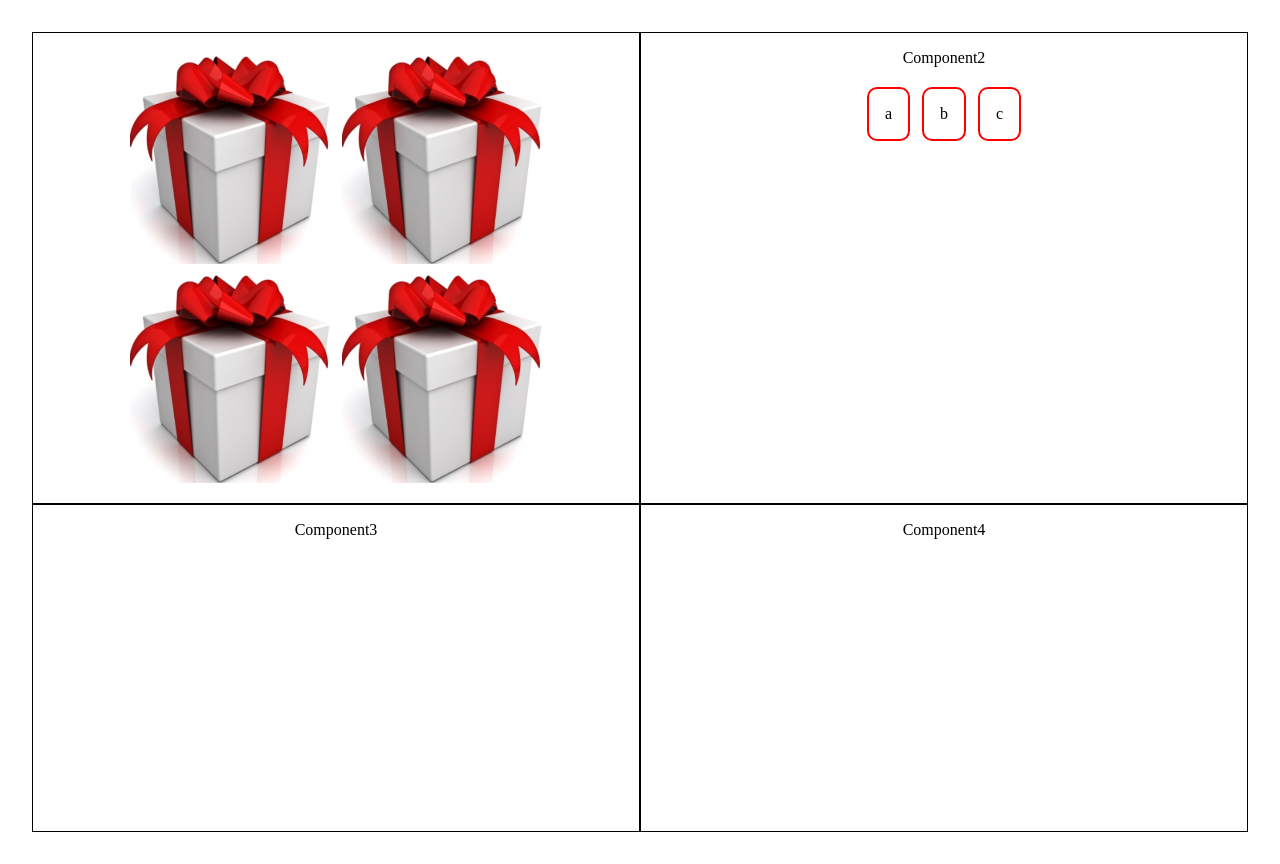
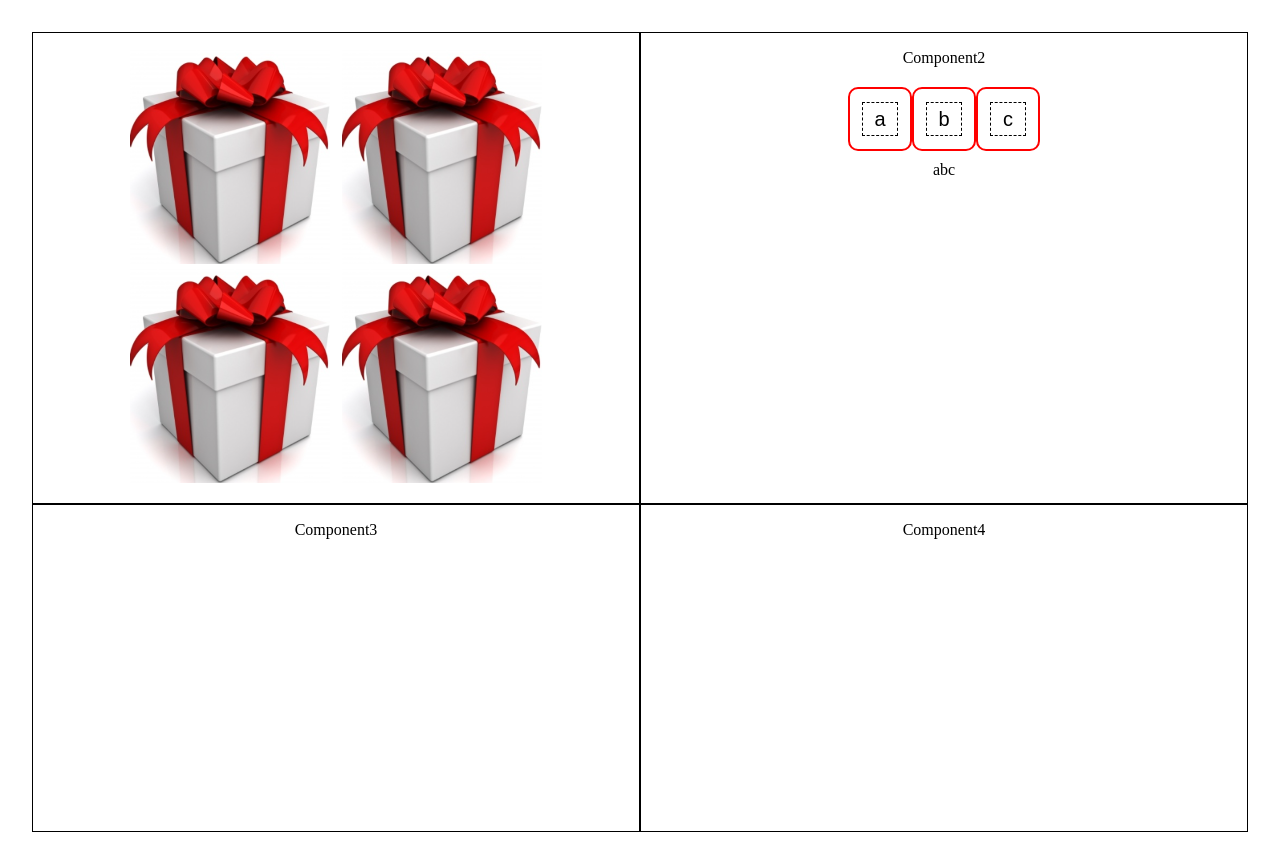
Before and after one commit to juanLude/react-interview-challenge, a React (Vite) app: page / in a window 1280 px wide. Built offline with nearby package versions, Linux system fonts and the light colour scheme.

Commit message:
finish challenge

```diff
--- a/src/Component2.css
+++ b/src/Component2.css
@@ -1,13 +1,42 @@
 .cell {
   border: 2px solid red;
   text-align: center;
-  padding: 16px;
-  margin: 6px;
+  /* padding: 16px; */
+  /* margin: 6px; */
   margin-top: 20px;
   border-radius: 10px;
+  width: 60px;
+  height: 60px;
+  display: flex;
+  align-items: center;
+  justify-content: center;
+  position: relative;
 }
 main {
   display: flex;
   align-items: center;
   justify-content: center;
 }
+
+.cell input {
+  width: 10px;
+  background: none;
+  border: 1px dashed;
+  cursor: pointer;
+  font-size: 20px;
+  width: 30px;
+  height: 30px;
+  text-align: center;
+}
+
+.plus {
+  cursor: pointer;
+  height: 50px;
+  position: absolute;
+  z-index: 1;
+  right: -7px;
+  width: 10px;
+}
+.plus:hover {
+  background: rgba(238, 27, 30, 0.3);
+}
--- a/src/Component2.tsx
+++ b/src/Component2.tsx
@@ -2,17 +2,42 @@ import { useState } from "react";
 import "./Component2.css";
 export default function Component2() {
   const [cells, setCells] = useState(["a", "b", "c"]);
-
+  function changeCellContent(newCellValue: string, indexToUpdate: number) {
+    setCells((prevCells) =>
+      prevCells.map((cell, idx) =>
+        idx === indexToUpdate ? newCellValue : cell
+      )
+    );
+  }
+  function handlePlusClick(index: number) {
+    setCells((prevCells) => [
+      ...prevCells.slice(0, index + 1),
+      "_",
+      ...prevCells.slice(index + 1),
+    ]);
+  }
+  const joinedCells = cells.join("");
   return (
     <>
       <div>Component2</div>
       <main>
         {cells.map((cell, index) => (
           <div key={index} className="cell">
-            {cell}
+            <input
+              onChange={(e) => changeCellContent(e.currentTarget.value, index)}
+              value={cell}
+              type="text"
+            ></input>
+            {index < cells.length - 1 && (
+              <span
+                className="plus"
+                onClick={() => handlePlusClick(index)}
+              ></span>
+            )}
           </div>
         ))}
       </main>
+      <div style={{ margin: "10px" }}>{joinedCells}</div>
     </>
   );
 }
```
